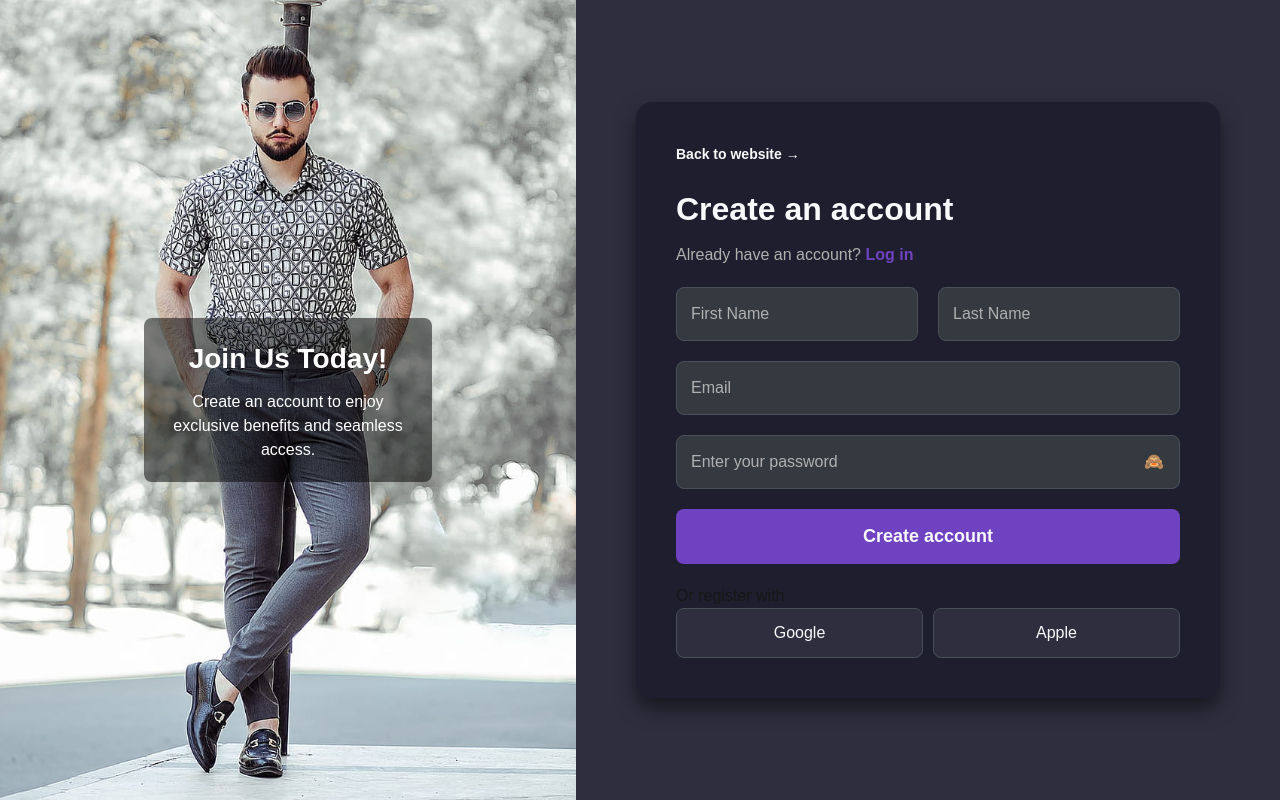
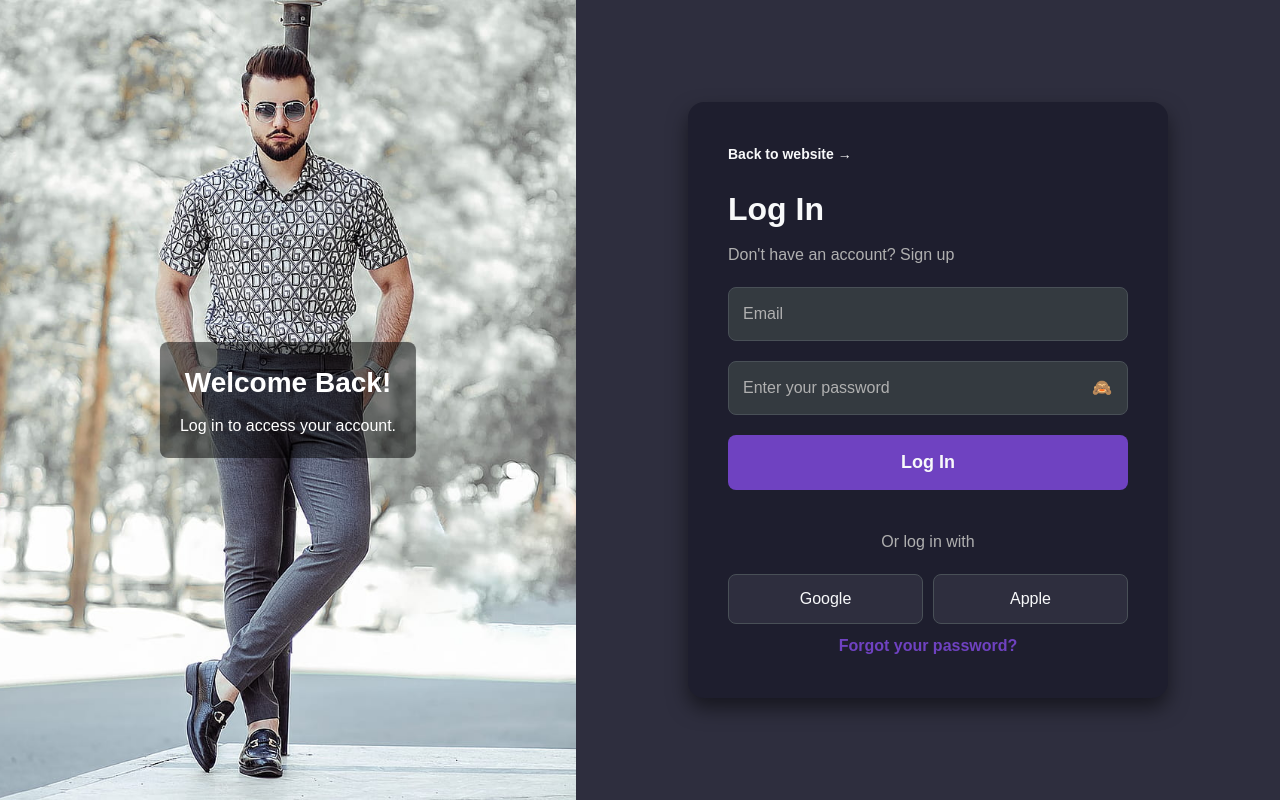
Before and after one commit to sabarim6369/sokkaitesting, a Next.js app in the folder clothing/: page /frontend/login in a window 1280 px wide. Built offline with nearby package versions, Linux system fonts and the light colour scheme.

Commit message:
some changes

```diff
--- a/clothing/components/login/login.css
+++ b/clothing/components/login/login.css
@@ -7,12 +7,12 @@
 body, html {
   height: 100%;
   font-family: 'Poppins', sans-serif;
+  background-color: #1e1e2e; /* Dark background for the body */
 }
 
 .login-container {
   display: flex;
   height: 100vh;
-  background-color: #1e1e2e; /* Dark background for the whole container */
 }
 
 .left-section {
@@ -54,6 +54,7 @@ body, html {
   font-size: 16px;
   line-height: 1.5;
 }
+
 .right-section {
   flex: 1;
   display: flex;
@@ -94,18 +95,19 @@ body, html {
   font-size: 16px;
   color: #b0b0b0;
   margin-bottom: 20px;
-}.signup-form .form-group {
+}
+
+.form-group {
   margin-bottom: 20px;
   width: 100%; /* Ensure full width for input fields */
 }
 
-.form-row {
-  display: flex;
-  gap: 20px;
+.input-group {
+  position: relative;
 }
 
-.signup-form input {
-  width: 100%; /* Make input fields take full width */
+input {
+  width: 100%; /* Full width for input fields */
   padding: 14px;
   font-size: 16px;
   border: 1px solid #495057;
@@ -114,40 +116,15 @@ body, html {
   color: #f8f9fa;
 }
 
-.signup-form input::placeholder {
+input::placeholder {
   color: #b0b0b0;
 }
 
-.signup-form input:focus {
+input:focus {
   border-color: #6c757d;
   outline: none;
 }
 
-.form-card {
-  width: 100%;
-  max-width: 600px; /* Increased max width for a wider form */
-  padding: 40px;
-  background-color: #1e1e2e;
-  border-radius: 16px;
-  box-shadow: 0 10px 20px rgba(0, 0, 0, 0.5);
-}
-
-.signup-button {
-  width: 100%; /* Full width for the signup button */
-  padding: 14px;
-  background-color: #6f42c1;
-  color: #f8f9fa;
-  font-size: 18px;
-  font-weight: 600;
-  border: none;
-  border-radius: 8px;
-  cursor: pointer;
-  margin-bottom: 20px;
-}
-
-.signup-button:hover {
-  background-color: #5936b2;
-}
 .password-group {
   display: flex;
   align-items: center;
@@ -160,6 +137,30 @@ body, html {
   cursor: pointer;
   color: #b0b0b0;
 }
+
+.login-button {
+  width: 100%;
+  padding: 14px;
+  background-color: #6f42c1;
+  color: #f8f9fa;
+  font-size: 18px;
+  font-weight: 600;
+  border: none;
+  border-radius: 8px;
+  cursor: pointer;
+  margin-bottom: 20px;
+}
+
+.login-button:hover {
+  background-color: #5936b2;
+}
+
+.divider {
+  text-align: center;
+  margin: 20px 0;
+  color: #b0b0b0;
+}
+
 .social-buttons {
   display: flex;
   justify-content: center;
@@ -183,19 +184,21 @@ body, html {
   background-color: #343a40;
 }
 
-.login-link {
+.forgot-password {
+  text-align: center;
+  margin-top: 10px;
+}
+
+.forgot-password a {
   color: #6f42c1;
   font-weight: 600;
-}
-
-.terms-link {
-  color: #6f42c1;
   text-decoration: none;
 }
 
-.terms-link:hover {
+.forgot-password a:hover {
   text-decoration: underline;
 }
+
 /* Remove the white/yellow autofill background */
 input:-webkit-autofill,
 input:-webkit-autofill:hover,
--- a/clothing/components/login/login.jsx
+++ b/clothing/components/login/login.jsx
@@ -1,9 +1,11 @@
 'use client';
 import Image from 'next/image';
+import { useRouter } from 'next/router';
 import { useState, useEffect } from 'react';
 import './login.css';
 
 const SignupPage = () => {
+
   const [backgroundIndex, setBackgroundIndex] = useState(0);
   const [showPassword, setShowPassword] = useState(false);
 
@@ -13,7 +15,7 @@ const SignupPage = () => {
     '/images/login/a6.webp',
     '/images/login/a7.jpg',
     '/images/login/a8.jpg',
-    '/images/login/a9.avif',
+    '/images/login/a11.jpg',
 
   ];
 
@@ -38,8 +40,8 @@ const SignupPage = () => {
       quality={100}
     />
     <div className="overlay">
-          <h2>Join Us Today!</h2>
-          <p>Create an account to enjoy exclusive benefits and seamless access.</p>
+      <h2>Welcome Back!</h2>
+      <p>Log in to access your account.</p>
     </div>
   </div>
 
@@ -47,17 +49,12 @@ const SignupPage = () => {
   <div className="right-section">
     <div className="form-card">
       <button className="back-button">Back to website →</button>
-          <h1 className="form-header">Create an account</h1>
+      <h1 className="form-header">Log In</h1>
       <p className="form-subheader">
-            Already have an account? <a href="/login" className="login-link">Log in</a>
+        Don't have an account? <a href="/signup" className="signup-link">Sign up</a>
       </p>
 
-          <form className="signup-form">
-            <div className="form-group form-row">
-              <input type="text" id="first-name" name="first-name" placeholder="First Name" required />
-              <input type="text" id="last-name" name="last-name" placeholder="Last Name" required />
-            </div>
-
+      <form className="login-form">
         <div className="form-group">
           <input type="email" id="email" name="email" placeholder="Email" required />
         </div>
@@ -78,18 +75,23 @@ const SignupPage = () => {
           </span>
         </div>
 
-            <button type="submit" className="signup-button">Create account</button>
+        <button type="submit" className="login-button">Log In</button>
 
-            <div className="divider">Or register with</div>
+        <div className="divider">Or log in with</div>
 
         <div className="social-buttons">
           <button className="google-button">Google</button>
           <button className="apple-button">Apple</button>
         </div>
+
+        <div className="forgot-password">
+          <a href="/forgot-password">Forgot your password?</a>
+        </div>
       </form>
     </div>
   </div>
 </div>
+
   );
 };
 
```
Lines whose indentation alone changed are shown as unchanged.
